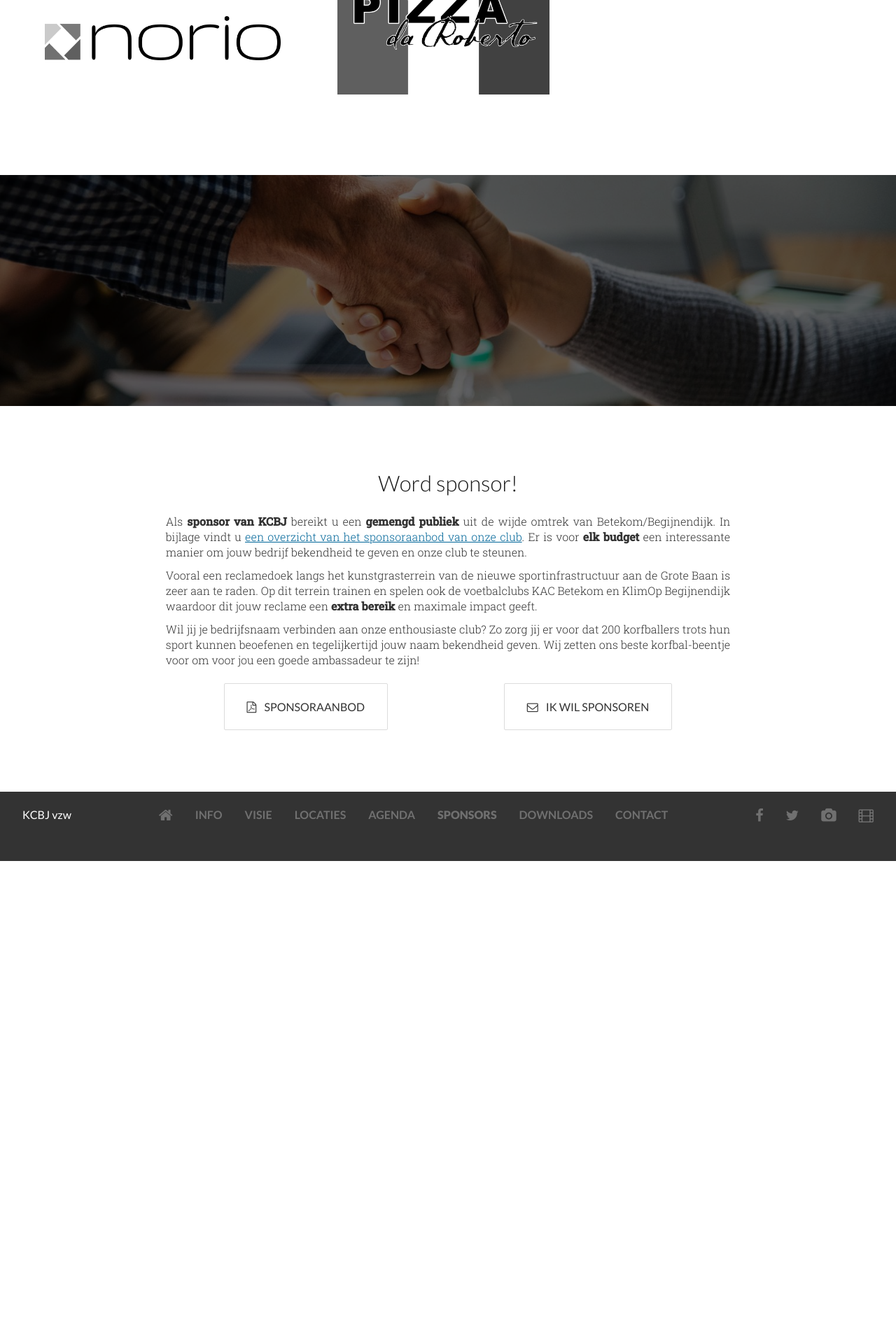
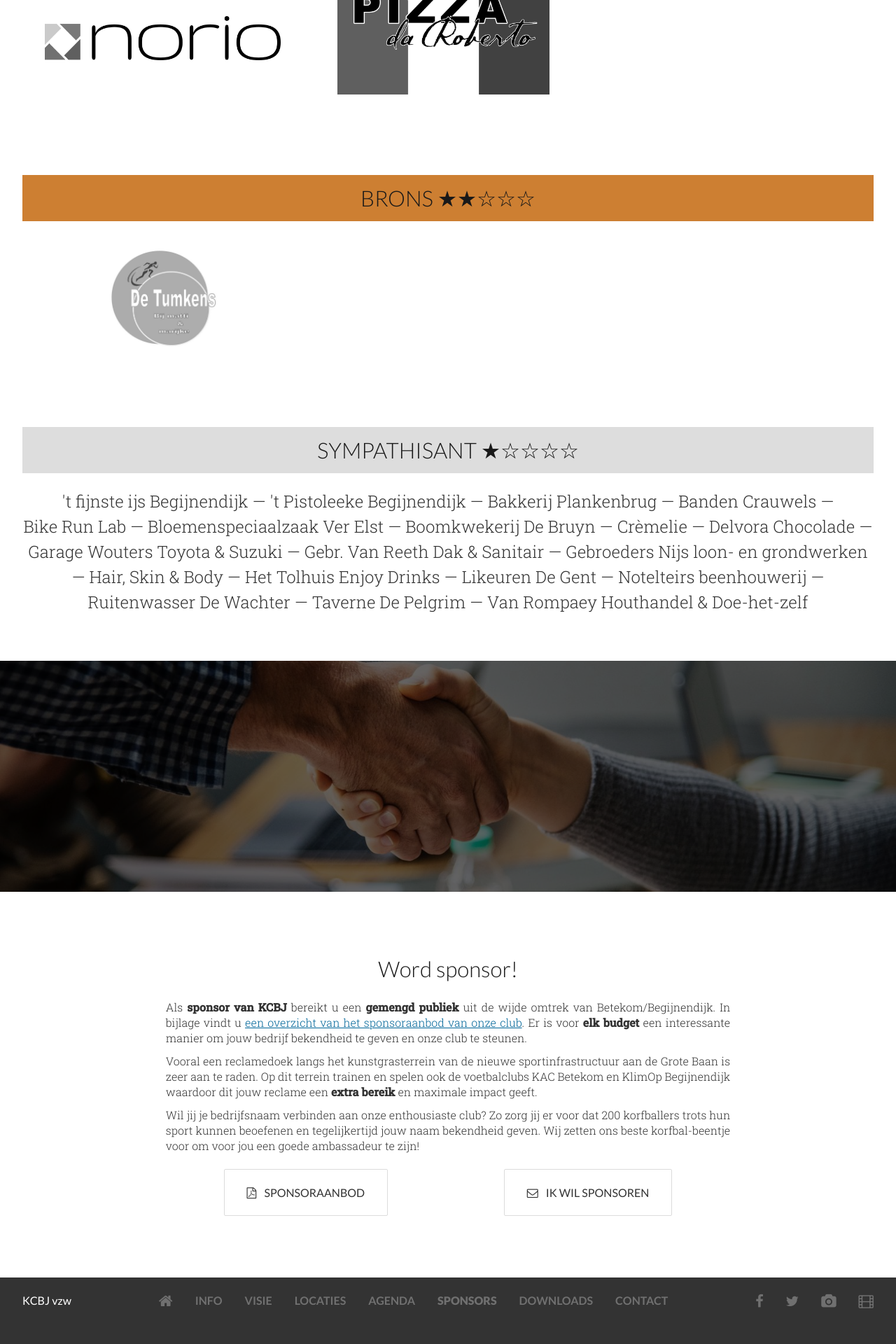
Before and after one commit to kcbj/kcbj.github.io, a Jekyll site: the page built from sponsors/index.html, in a window 1280 px wide. Shown: the part 1929-3849 px from the top of the page at 70% size. Built offline with Jekyll 4.4.1, drawn with Linux system fonts in a browser that asks for light colours; nearby versions of some CDN libraries; before the commit the page ends 3159 px from its top, so only the background shows below that.

Commit message:
Added sympathisanten

```diff
--- a/_data/sponsors.yml
+++ b/_data/sponsors.yml
@@ -1,52 +1,95 @@
 ---
-- logo: automotive.png
-  title: "Groep Automotive"
+- title: "Groep Automotive"
+  logo: automotive.png
   website: http://www.groepautomotive.be
   level: Zilver
-- logo: bress.png
-  title: Belgian Real Estate Services
+- title: Belgian Real Estate Services
+  logo: bress.png
   website: http://bress.be
   level: Platinum
-- logo: debruyn.png
-  title: De Bruyn N.V.
+- title: De Bruyn N.V.
+  logo: debruyn.png
   website: http://www.debruyn-nv.be
   level: Goud
-- logo: kbc.png
-  title: "KBC Betekom-Begijnendijk"
+- title: "KBC Betekom-Begijnendijk"
+  logo: kbc.png
   website: http://www.kbc.be
   level: Zilver
-- logo: norio.png
-  title: Norio
+- title: Norio
+  logo: norio.png
   website: https://www.norio.be
   level: Zilver
-- logo: proxy.png
-  title: Proxy Delhaize Betekom
+- title: Proxy Delhaize Betekom
+  logo: proxy.png
   level: Platinum
   website: https://www.facebook.com/Proxy-Delhaize-Betekom-207192383167872/
-- logo: wit-toreke.png
-  title: "'t Wit Toreke"
+- title: "'t Wit Toreke"
+  logo: wit-toreke.png
   website: http://twittoreke.be
   level: Platinum
-- logo: my-team.png
-  title: My-Team Aarschot
+- title: My-Team Aarschot
+  logo: my-team.png
   website: https://www.facebook.com/Myteamaarschot/
   level: Goud
-- logo: vbm-verzekeringen.png
-  title: VBM Verzekeringen
+- title: VBM Verzekeringen
+  logo: vbm-verzekeringen.png
   website: https://www.vbmverzekeringen.be/
   level: Goud
-- logo: pizza-roberto.png
-  title: Pizza Da Roberto
+- title: Pizza Da Roberto
+  logo: pizza-roberto.png
   website: https://www.facebook.com/Pizza-Da-Roberto-817950501626012/
   level: Zilver
-- logo: reves.png
-  title: Reves Vastgoed
+- title: Reves Vastgoed
+  logo: reves.png
   website: https://www.revesvastgoed.be/
   level: Goud
-- logo: vandijck.png
-  title: Biercentrale Van Dijck
+- title: Biercentrale Van Dijck
+  logo: vandijck.png
+  website: https://www.facebook.com/biercentrale-Van-Dijck-184368061612986
   level: Zilver
-- logo: vanpraet.jpg
-  title: Van Praet Brood & Banket
+- title: Van Praet Brood & Banket
+  logo: vanpraet.jpg
   website: http://www.bakkerijvanpraet.be//
   level: Goud
+- title: Cafetaria De Tumkens
+  logo: detumkens.jpg
+  website: https://www.facebook.com/De-Tumkens-112910870111682
+  level: Brons
+- title: Crèmelie
+  level: Sympathisant
+- title: "'t fijnste ijs Begijnendijk"
+  level: Sympathisant
+- title: "'t Pistoleeke Begijnendijk"
+  level: Sympathisant
+- title: Banden Crauwels
+  level: Sympathisant
+- title: Bike Run Lab
+  level: Sympathisant
+- title: Boomkwekerij De Bruyn
+  level: Sympathisant
+- title: Likeuren De Gent
+  level: Sympathisant
+- title: Delvora Chocolade
+  level: Sympathisant
+- title: Garage Wouters Toyota & Suzuki
+  level: Sympathisant
+- title: Gebr. Van Reeth Dak & Sanitair
+  level: Sympathisant
+- title: Gebroeders Nijs loon- en grondwerken
+  level: Sympathisant
+- title: Hair, Skin & Body
+  level: Sympathisant
+- title: Het Tolhuis Enjoy Drinks
+  level: Sympathisant
+- title: Notelteirs beenhouwerij
+  level: Sympathisant
+- title: Bakkerij Plankenbrug
+  level: Sympathisant
+- title: Ruitenwasser De Wachter
+  level: Sympathisant
+- title: Taverne De Pelgrim
+  level: Sympathisant
+- title: Van Rompaey Houthandel & Doe-het-zelf
+  level: Sympathisant
+- title: Bloemenspeciaalzaak Ver Elst
+  level: Sympathisant
--- a/_includes/footer.html
+++ b/_includes/footer.html
@@ -1,8 +1,8 @@
 <footer class="container" id="footer">
     {% if page.url != "/sponsors/" %}
       <div class="wrapper overlay blue" id="sponsor-footer">
-          Sponsors
-          {% assign levels = "Platinum,Goud,Zilver,Brons,Sympathisant" | split: "," %}
+          <a href="/sponsors">Sponsors</a>
+          {% assign levels = "Platinum,Goud,Zilver,Brons" | split: "," %}
           {% for level in levels %}
             {% assign sponsors = site.data.sponsors | where: "level", level | sort_natural:"title" %}
             {% if sponsors.size > 0 %}
@@ -17,6 +17,16 @@
               </span>
             {% endif %}
           {% endfor %}
+          {% assign sympatisanten = site.data.sponsors | where: "level", "Sympathisant" | sort_natural:"title" %}
+          {% if sympatisanten.size > 0 %}
+              <span class="sponsor-level sponsor-sympathisant" id="sympathisant">
+              {% if sympatisanten.size == 1 %}
+                en <a href="/sponsors/#sympathisant">1 sympathisant</a>.
+              {% else if sympatisanten.size > 1 %}
+                en <a href="/sponsors/#sympathisant">{{sympatisanten.size}} sympathisanten</a>.
+              {% endif %}
+              </span>
+          {% endif %}
       </div>
     {% endif %}
     <div class="wrapper">
--- a/_sass/_footer.scss
+++ b/_sass/_footer.scss
@@ -55,14 +55,18 @@
   }
 
     .sponsor-platinum {
-        font-size: 1.3em;
+        font-size: 1.35em;
         line-height: 1.5em;
     }
     .sponsor-goud {
-        font-size: 1.15em;
+        font-size: 1.25em;
         line-height: 1.5em;
     }
     .sponsor-zilver {
+        font-size: 1.1em;
+        line-height: 1.5em;
+    }
+    .sponsor-brons {
         font-size: 1em;
         line-height: 1.5em;
     }
--- a/_sass/_sponsors.scss
+++ b/_sass/_sponsors.scss
@@ -18,6 +18,24 @@
     }
   }
 
+  #sympathisant {
+    #sponsor-list {
+    text-align: center;
+      font-size: 1.5em;
+      line-height: 1.5em;
+      display: block;
+      li {
+        display: inline;
+      }
+      li:after {
+        content: '—';
+      }
+      li:last-child:after {
+        content: "";
+      }
+    }
+  }
+
   #sponsor-list {
     @include reset-list;
     max-width:                              100%;
@@ -32,6 +50,7 @@
         margin-top:           $base-line-height / 2;
         padding:              $base-line-height / 4 $grid-hor-padding;
         display:              block;
+      }
 
       img {
         width: 100%;
@@ -46,9 +65,6 @@
         }
       }
     }
-
-    }
-
   }
 
   .sponsor-platinum {
@@ -106,4 +122,15 @@
       height: 140px;
     }
   }
+
+  .sponsor-sympathisant {
+    h1:after {
+      content: ' ★☆☆☆☆';
     }
+
+    h1 {
+      background-color:   #ddd;
+    }
+
+  }
+}
--- a/sponsors/index.html
+++ b/sponsors/index.html
@@ -25,9 +25,21 @@
           <ul id="sponsor-list">
             {% for sponsor in sponsors %}
             <li class="sponsor">
+              {% if sponsor.website  %}
                 <a href="{{sponsor.website | default: '#' }}" title="{{sponsor.title}}">
+                    {% if sponsor.logo  %}
+                      <img src="/images/sponsors/{{sponsor.logo}}" />
+                    {% else %}
+                      {{sponsor.title | replace: ' ', 'X'}}
+                    {% endif %}
+                </a>
+              {% else %}
+                {% if sponsor.logo  %}
                   <img src="/images/sponsors/{{sponsor.logo}}" />
-                </a>
+                {% else %}
+                  {{sponsor.title | replace: ' ', '&nbsp;'}}
+                {% endif %}
+                {% endif %}
             </li>
             {% endfor %}
           </ul>
```
Also changed, not shown: images/sponsors/detumkens.jpg (added). Lines whose indentation alone changed are shown as unchanged.
